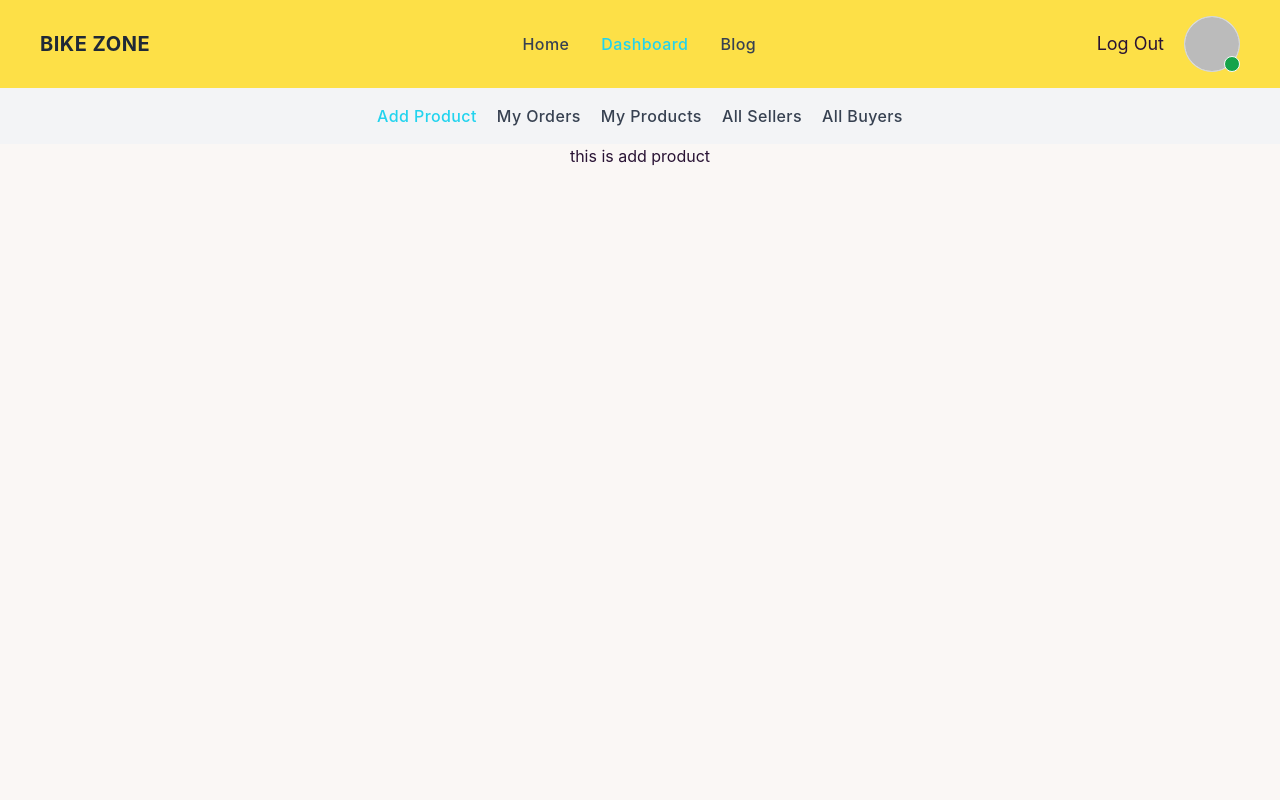
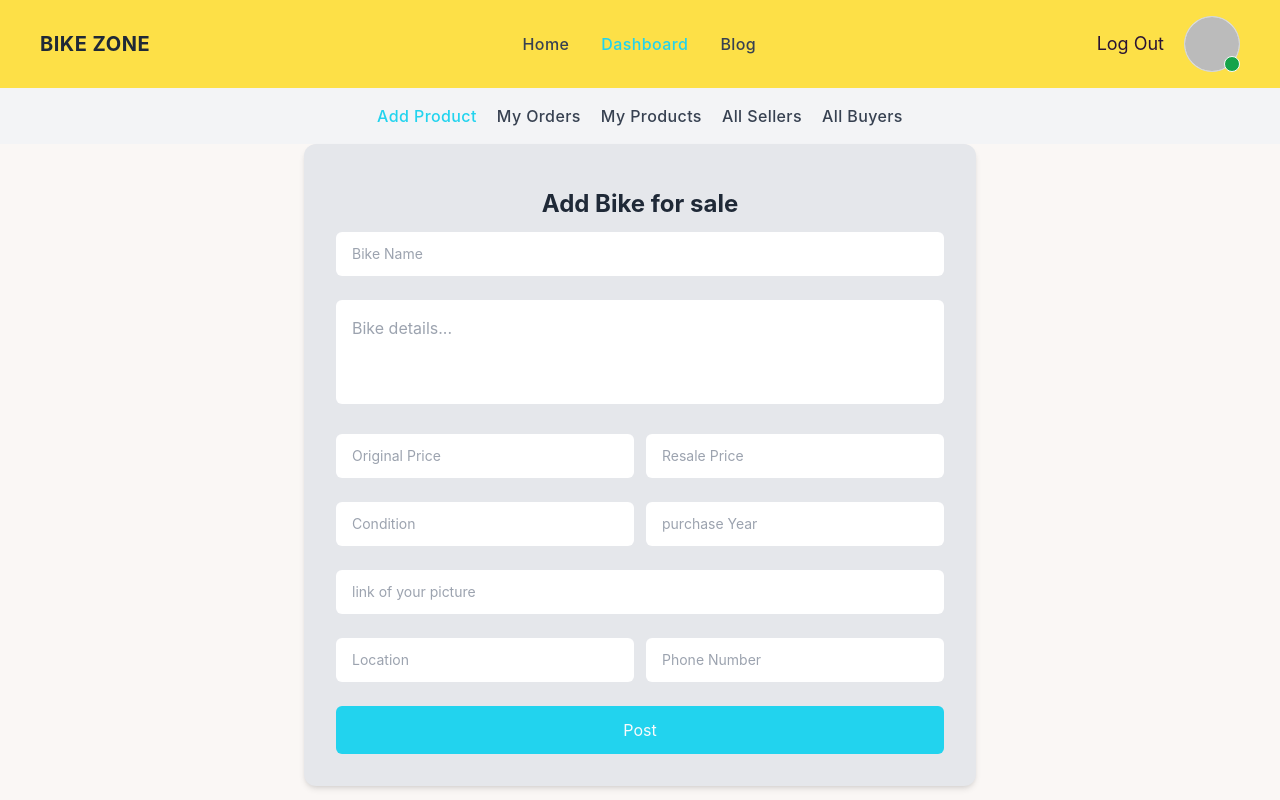
Before and after one commit to Mubashir-Kabir/BikeZone-Client-side, a React (Create React App) app: page /dashboard/add-product in a window 1280 px wide. Built offline with nearby package versions, Linux system fonts and the light colour scheme; no server answers; sample sign-in values are in the browser's storage.

Commit message:
product adding page and form created

```diff
--- /dev/null
+++ b/src/components/AddProductForm.js
@@ -0,0 +1,159 @@
+import React, { useContext, useState } from "react";
+import { Link, useLocation, useNavigate } from "react-router-dom";
+
+import { AuthContext } from "../context/UserContext";
+import {
+  notifyError,
+  notifySuccess,
+  requestJwtToken,
+} from "../utilities/sharedFunctions";
+
+const AddProductForm = () => {
+  const { user } = useContext(AuthContext);
+
+  const navigate = useNavigate();
+
+  //states for user name,photo url, email,password and error
+  const [err, setErr] = useState("");
+
+  //------------------
+
+  const [info, setInfo] = useState("");
+  const handleTextArea = (e) => {
+    if (e.target.value.length < 10) {
+      setInfo("");
+      setErr("Too short for description");
+      return;
+    }
+    setErr("");
+    setInfo(e.target.value);
+  };
+  const handlePost = () => {
+    const product = {};
+    console.log(product);
+  };
+
+  return (
+    <div>
+      <div className="max-w-2xl mx-auto p-8 space-y-3 rounded-xl bg-gray-200 shadow-md text-gray-800">
+        <h1 className="text-red-500">{err}</h1>
+
+        <h1 className="text-2xl font-bold text-center">Add Bike for sale</h1>
+
+        {/* form for email and password based sign up */}
+        <form
+          onSubmit={handlePost}
+          noValidate=""
+          action=""
+          className="space-y-6 ng-untouched ng-pristine ng-valid"
+        >
+          <div className="space-y-1 text-sm">
+            <input
+              required
+              type="text"
+              name="name"
+              id="name"
+              placeholder="Bike Name"
+              className="w-full px-4 py-3 rounded-md border-gray-300  text-gray-800 focus:border-yellow-300"
+            />
+          </div>
+          <div className="">
+            <textarea
+              required
+              onChange={handleTextArea}
+              rows="3"
+              //   cols="50"
+              placeholder="Bike details..."
+              className="p-4 w-full rounded-md resize-none text-gray-800 "
+            ></textarea>
+          </div>
+          <div className="grid grid-cols-1 lg:grid-cols-2 gap-3">
+            <div className="space-y-1 text-sm">
+              <input
+                required
+                type="text"
+                name="original price"
+                id="original price"
+                placeholder="Original Price"
+                className="w-full px-4 py-3 rounded-md border-gray-300  text-gray-800 focus:border-yellow-300"
+              />
+            </div>
+            <div className="space-y-1 text-sm">
+              <input
+                required
+                type="text"
+                name="resale price"
+                id="resale price"
+                placeholder="Resale Price"
+                className="w-full px-4 py-3 rounded-md border-gray-300  text-gray-800 focus:border-yellow-300"
+              />
+            </div>
+          </div>
+          <div className="grid grid-cols-1 lg:grid-cols-2 gap-3">
+            <div className="space-y-1 text-sm">
+              <input
+                required
+                type="text"
+                name="original price"
+                id="original price"
+                placeholder="Condition"
+                className="w-full px-4 py-3 rounded-md border-gray-300  text-gray-800 focus:border-yellow-300"
+              />
+            </div>
+            <div className="space-y-1 text-sm">
+              <input
+                required
+                type="text"
+                name="purchase year"
+                id="purchase year"
+                placeholder="purchase Year"
+                className="w-full px-4 py-3 rounded-md border-gray-300  text-gray-800 focus:border-yellow-300"
+              />
+            </div>
+          </div>
+          <div className="space-y-1 text-sm">
+            <input
+              required
+              type="url"
+              name="photoURL"
+              id="photoURL"
+              placeholder="link of your picture "
+              className="w-full px-4 py-3 rounded-md border-gray-300  text-gray-800 focus:border-yellow-300"
+            />
+          </div>
+          <div className="grid grid-cols-1 lg:grid-cols-2 gap-3">
+            <div className="space-y-1 text-sm">
+              <input
+                required
+                type="text"
+                name="location"
+                id="location"
+                placeholder="Location"
+                className="w-full px-4 py-3 rounded-md border-gray-300  text-gray-800 focus:border-yellow-300"
+              />
+            </div>
+            <div className="space-y-1 text-sm">
+              <input
+                required
+                type="text"
+                name="phone number"
+                id="phone number"
+                placeholder="Phone Number"
+                className="w-full px-4 py-3 rounded-md border-gray-300  text-gray-800 focus:border-yellow-300"
+              />
+            </div>
+          </div>
+
+          <button
+            type="submit"
+            className="block w-full p-3 text-center rounded-md text-gray-50 bg-cyan-400 hover:bg-cyan-600"
+          >
+            Post
+          </button>
+        </form>
+      </div>
+    </div>
+  );
+};
+
+export default AddProductForm;
--- a/src/components/BookingModal.js
+++ b/src/components/BookingModal.js
@@ -1,6 +1,8 @@
-import React from "react";
+import React, { useContext } from "react";
+import { AuthContext } from "../context/UserContext";
 
 const BookingModal = ({ item }) => {
+  const { user } = useContext(AuthContext);
   const {
     title, //------------
     image, //---------
@@ -25,11 +27,60 @@ const BookingModal = ({ item }) => {
       <input type="checkbox" id="booking-modal" className="modal-toggle" />
       <div className="modal">
         <div className="modal-box w-11/12 max-w-5xl">
-          <h3 className="font-bold text-lg">{title}</h3>
-          <p className="py-4">
-            You've been selected for a chance to get one year of subscription to
-            use Wikipedia for free!
-          </p>
+          <h3 className="font-bold text-2xl">Booking Information</h3>
+          <div className="text-left p-2 my-2 text-xl font-semibold">
+            <h2>
+              Item: <span className="font-bold">{title}</span>
+            </h2>
+            <p>
+              Price: <span className="font-bold">{price.resale}</span>
+            </p>
+          </div>
+          <div className="grid grid-cols-1 lg:grid-cols-2 gap-3">
+            <div className="space-y-1 text-sm">
+              <input
+                defaultValue={user.displayName}
+                disabled
+                type="text"
+                name="name"
+                id="name"
+                placeholder="Full Name"
+                className="w-full px-4 py-3 rounded-md border-gray-300  text-gray-800 focus:border-yellow-300"
+              />
+            </div>
+            <div className="space-y-1 text-sm">
+              <input
+                defaultValue={user.email}
+                disabled
+                type="email"
+                name="email"
+                id="email"
+                placeholder="Email"
+                className="w-full px-4 py-3 rounded-md border-gray-300  text-gray-800 focus:border-yellow-300"
+              />
+            </div>
+          </div>
+          <div className="grid grid-cols-1 lg:grid-cols-2 gap-3">
+            <div className="space-y-1 text-sm">
+              <input
+                type="text"
+                name="number"
+                id="number"
+                placeholder="Phone Number"
+                className="w-full px-4 py-3 rounded-md border-gray-300  text-gray-800 focus:border-yellow-300"
+              />
+            </div>
+            <div className="space-y-1 text-sm">
+              <input
+                type="text"
+                name="location"
+                id="location"
+                placeholder="Meeting Location"
+                className="w-full px-4 py-3 rounded-md border-gray-300  text-gray-800 focus:border-yellow-300"
+              />
+            </div>
+          </div>
+
           <div className="modal-action">
             <label htmlFor="booking-modal" className="btn btn-primary">
               Cancel
--- a/src/pages/AddProduct.js
+++ b/src/pages/AddProduct.js
@@ -1,9 +1,10 @@
 import React from "react";
+import AddProductForm from "../components/AddProductForm";
 
 const AddProduct = () => {
   return (
     <div>
-      <h1>this is add product</h1>
+      <AddProductForm></AddProductForm>
     </div>
   );
 };
```
